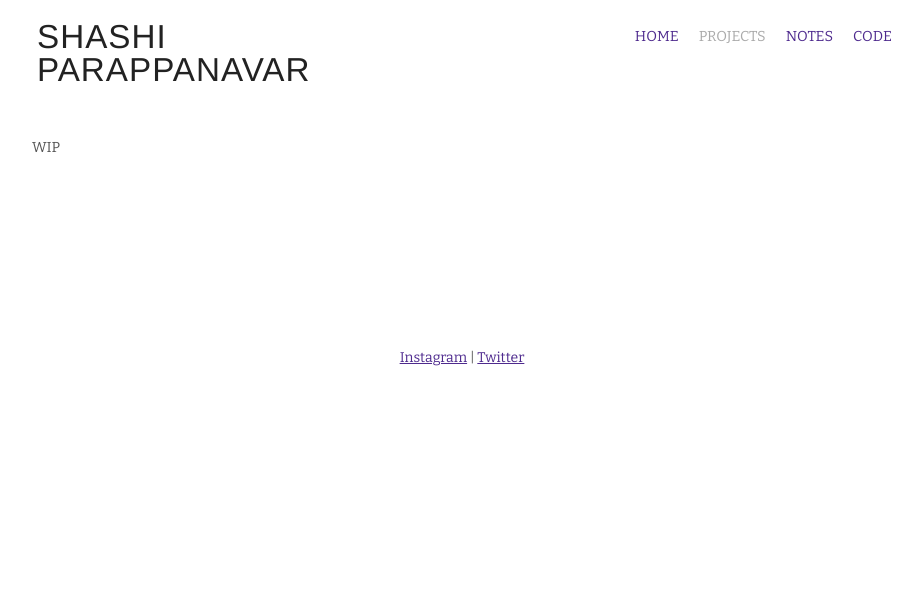
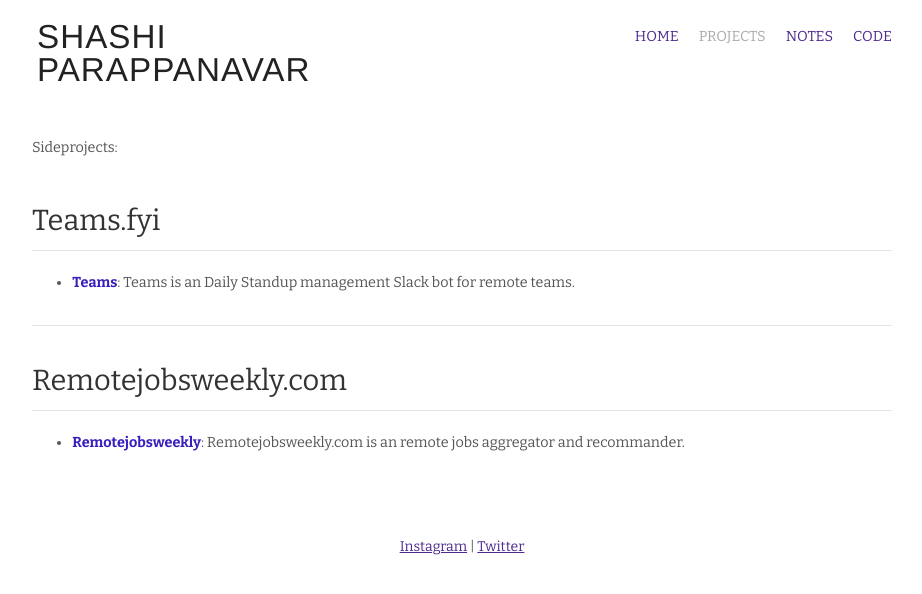
Before and after one commit to shashisp/shashisp.github.io, a Jekyll site: the page built from projects.md, in a window 1280 px wide. Shown: the top 594 px of the page, without its empty margins (178-1100 px from the left). Built offline with Jekyll 4.4.1, drawn with Linux system fonts in a browser that asks for light colours; nearby versions of some CDN libraries.

Commit message:
Fix instagram link

```diff
--- a/_includes/bottom.html
+++ b/_includes/bottom.html
@@ -4,7 +4,7 @@
 
       <div id="fotterLinks">
 
-        <a href="http://instagram/shashiessp/" alt="Instagram" target="_blank">Instagram</a>
+        <a href="http://instagram.com/shashiessp/" alt="Instagram" target="_blank">Instagram</a>
         |
         <a href="https://twitter.com/ishashisp/" alt="Twitter" target="_blank">Twitter</a>
       </div>
--- a/projects.md
+++ b/projects.md
@@ -6,8 +6,8 @@ layout: default
 
 <div class="hfeed">
 
-<p>WIP</p>
-<!--
+<p>Sideprojects:</p>
+
   <div class="hentry post project-batch-title">
     <h2>Teams.fyi</h2>
   </div>
@@ -31,7 +31,7 @@ layout: default
       </ul>
     </div>
   </div>
-
+<!--
 
   <div class="hentry post project-batch-title">
     <h2>gitlleter.co</h2>
@@ -68,6 +68,6 @@ layout: default
       </ul>
     </div>
   </div>
+ -->
 
- -->
 </div>
```
